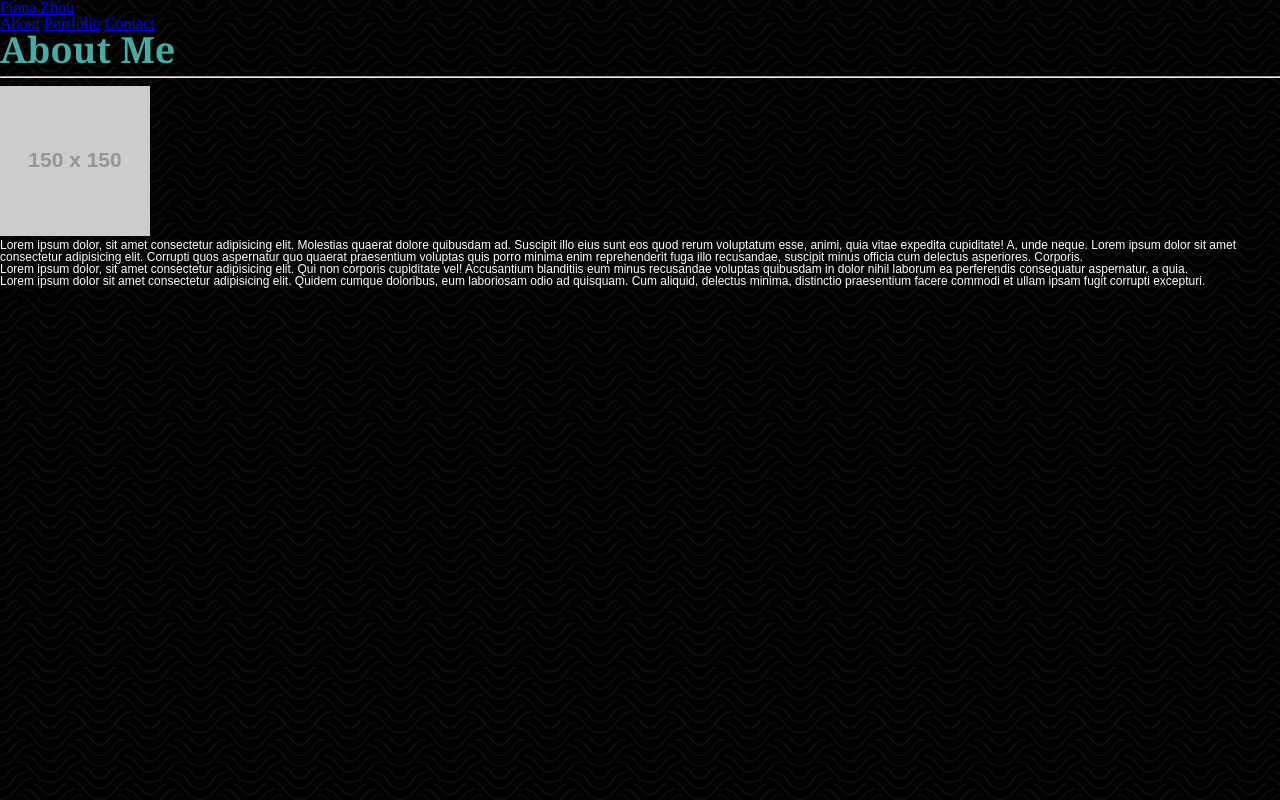
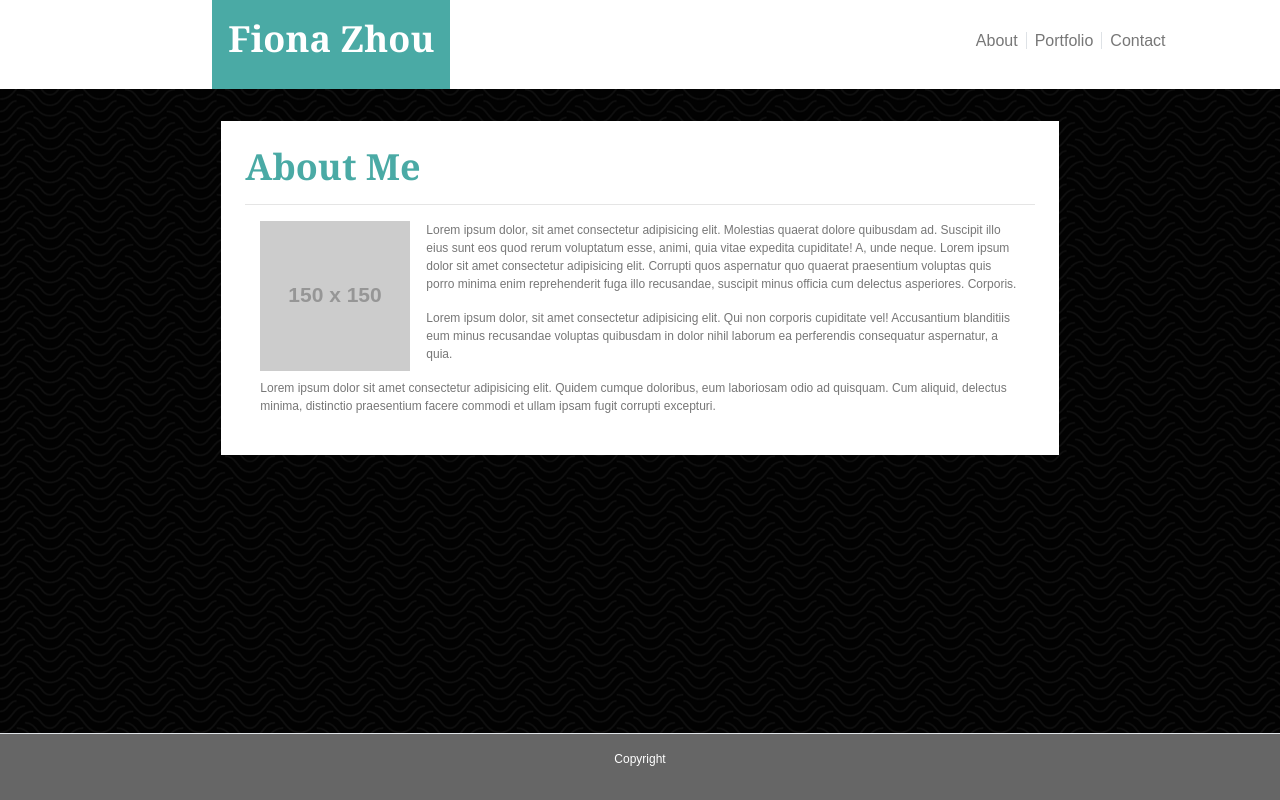
Before and after one commit to fxtzhou/bootstrap-portfolio, a plain HTML site: page index.html in a window 1280 px wide. Drawn offline with nearby package versions, Linux system fonts and the light colour scheme; placeholder pictures from the web are drawn by us.

Commit message:
added styling to 640 contact page borders, fixed footer, adjusted container margins for footer

```diff
--- a/assets/css/style.css
+++ b/assets/css/style.css
@@ -74,7 +74,7 @@
 p{
     font-family: 'Arial', 'Helvetica Neue', Helvetica, sans-serif;
     font-size: 12px;
-    color: white;
+    color: #777777;
 }
 
 .footer{
@@ -82,3 +82,8 @@
     border-color: #4aaaa5;
 
 }
+
+.name-bg{
+    background: #4aaaa5;
+    /* text-align: center; */
+}
--- a/index.html
+++ b/index.html
@@ -1,48 +1,96 @@
 <!DOCTYPE html>
 <html lang="en">
+
 <head>
     <meta charset="UTF-8">
     <meta name="viewport" content="width=device-width, initial-scale=1.0">
     <meta http-equiv="X-UA-Compatible" content="ie=edge">
-    <link rel="stylesheet" type="text/css" href="assets/css/reset.css">
-    <link rel="stylesheet" type="text/css" href="assets/css/style.css">
+    <link rel="stylesheet" href="https://stackpath.bootstrapcdn.com/bootstrap/4.3.1/css/bootstrap.min.css"
+        integrity="sha384-ggOyR0iXCbMQv3Xipma34MD+dH/1fQ784/j6cY/iJTQUOhcWr7x9JvoRxT2MZw1T" crossorigin="anonymous">
+    <link rel="stylesheet" href="assets/css/style.css">
+
     <title>Fiona's Portfolio</title>
 </head>
+
 <body>
-    <header>
-       <div class="container">
-        <div class="name">
-            <a href="index.html">Fiona Zhou</a>
+    <div class="container-fluid bg-white mt-n1">
+        <div class="row">
+            <div class="col-xs-0 col-md-1 col-lg-1 col-xl-2"></div>
+            <div class="name-bg col-xs-12 col-md-1 col-lg-2 text-center">
+                <a class="navbar-brand ml-lg-n3" href="index.html">
+                    <h1 class="h1 p-3">Fiona Zhou</h1>
+                </a>
             </div>
-            <nav>
-                    <a href="index.html">About</a>
-                    <a href="portfolio.html">Portfolio</a>
-                    <a href="contact.html">Contact</a>
-            </nav>
+            <div class="col-md-5 col-lg-5 col-xl-4"></div>
+            <div class="col-xs-12 col-md-4 col-lg-4">
+                <ul class="nav mt-md-4 mt-lg-4 justify-content-center">
+                    <li class="navbar-text">
+                        <a class="nav-item border-right pr-2 pl-2" href="index.html">About</a>
+                    </li>
+
+                    <li class="navbar-text">
+                        <a class="nav-item border-right pr-2 pl-2" href="portfolio.html">Portfolio</a>
+                    </li>
+
+                    <li class="navbar-text">
+                        <a class="nav-item pl-2" href="contact.html">Contact</a>
+                    </li>
+
+                </ul>
+
             </div>
-</header>
 
-<div class="about">
-    <section>
+
+        </div>
+    </div>
+
+    <div class="container-fluid mt-3 mb-5">
+        <div class="row">
+
+            <div class="col-md-1 col-lg-1 col-xl-2"></div>
+
+            <div class="col mx-2 bg-white mt-3 mb-5 p-4">
                 <h1>About Me</h1>
                 <hr>
-        <div class="profile">
-        <img src="https://via.placeholder.com/150" alt="placeholder">
+
+                <!-- Start of unique content -->
+                <div class="container">
+                    <div class="row">
+                        <div class="col">
+                    <img src="https://via.placeholder.com/150" class="img-fluid float-left mr-3" alt="placeholder">
                     <p>
-                Lorem ipsum dolor, sit amet consectetur adipisicing elit. Molestias quaerat dolore quibusdam ad. Suscipit illo eius sunt eos quod rerum voluptatum esse, animi, quia vitae expedita cupiditate! A, unde neque. Lorem ipsum dolor sit amet consectetur adipisicing elit. Corrupti quos aspernatur quo quaerat praesentium voluptas quis porro minima enim reprehenderit fuga illo recusandae, suscipit minus officia cum delectus asperiores. Corporis.
+                        Lorem ipsum dolor, sit amet consectetur adipisicing elit. Molestias quaerat dolore quibusdam ad.
+                        Suscipit illo eius sunt eos quod rerum voluptatum esse, animi, quia vitae expedita cupiditate!
+                        A, unde neque. Lorem ipsum dolor sit amet consectetur adipisicing elit. Corrupti quos aspernatur
+                        quo quaerat praesentium voluptas quis porro minima enim reprehenderit fuga illo recusandae,
+                        suscipit minus officia cum delectus asperiores. Corporis.
                     </p>
 
                     <p>
-                Lorem ipsum dolor, sit amet consectetur adipisicing elit. Qui non corporis cupiditate vel! Accusantium blanditiis eum minus recusandae voluptas quibusdam in dolor nihil laborum ea perferendis consequatur aspernatur, a quia.
+                        Lorem ipsum dolor, sit amet consectetur adipisicing elit. Qui non corporis cupiditate vel!
+                        Accusantium blanditiis eum minus recusandae voluptas quibusdam in dolor nihil laborum ea
+                        perferendis consequatur aspernatur, a quia.
                     </p>
 
-            <p>Lorem ipsum dolor sit amet consectetur adipisicing elit. Quidem cumque doloribus, eum laboriosam odio ad quisquam. Cum aliquid, delectus minima, distinctio praesentium facere commodi et ullam ipsam fugit corrupti excepturi.</p>
+                    <p>Lorem ipsum dolor sit amet consectetur adipisicing elit. Quidem cumque doloribus, eum laboriosam
+                        odio ad quisquam. Cum aliquid, delectus minima, distinctio praesentium facere commodi et ullam
+                        ipsam fugit corrupti excepturi.</p>
                     </div>
-    </section>
+                </div>
             </div>
 
-    <footer>
-Copyright
+        </div>
+        <div class="col-md-1 col-lg-4 col-xl-2"></div>
+    </div>
+    </div>
+
+
+
+    <footer class="footer mt-auto py-3 border-top fixed-bottom">
+        <div class="container">
+            <p class="text-center text-white">Copyright</p>
+        </div>
     </footer>
 </body>
+
 </html>
```
Also changed, not shown: contact.html (+22 -21 lines), portfolio.html (+51 -16 lines). Lines whose indentation alone changed are shown as unchanged.
